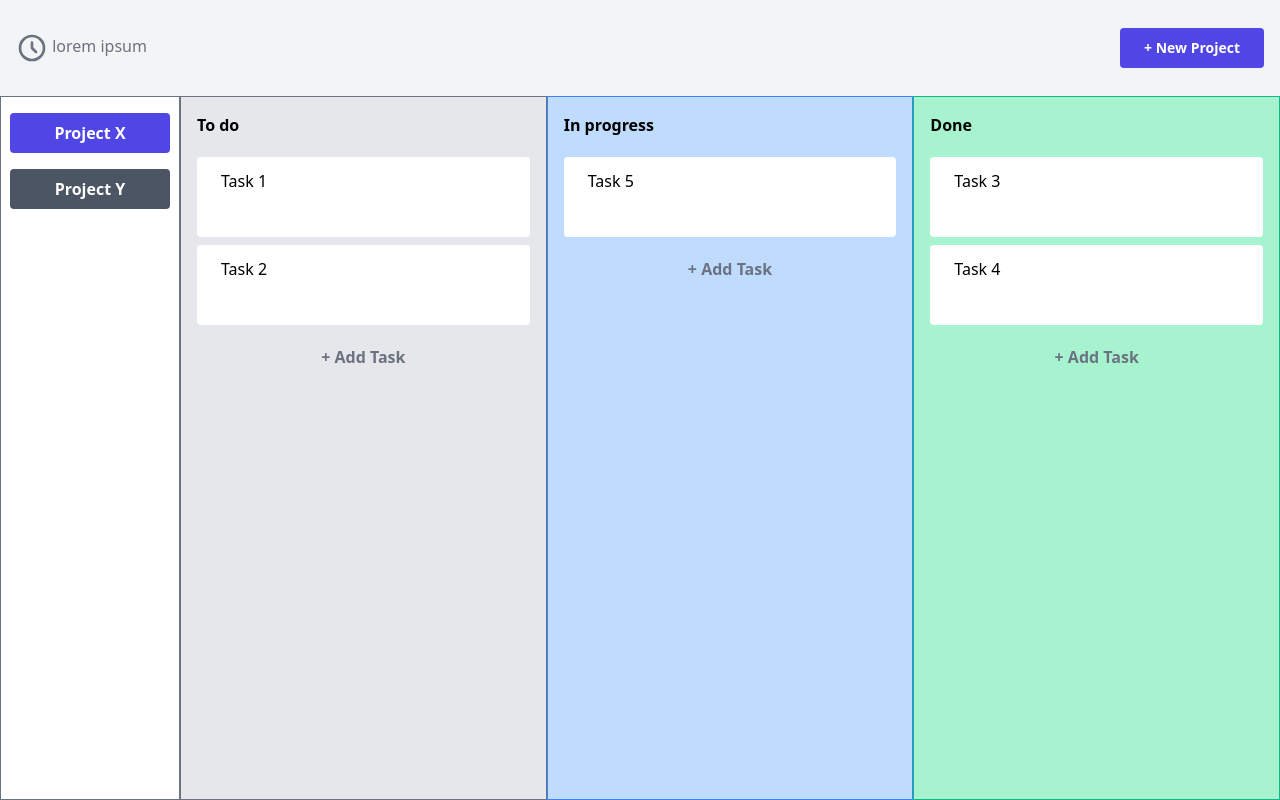
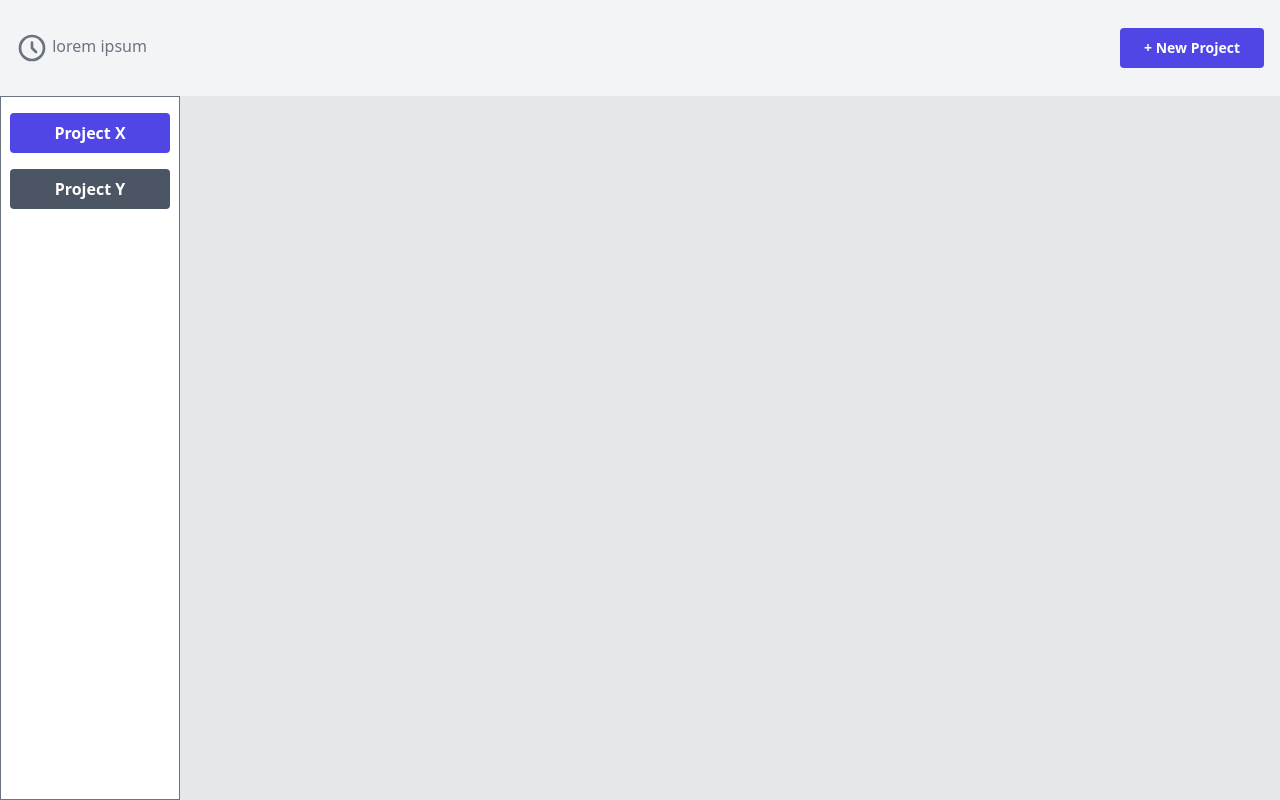
Before and after one commit to adonis-on-github/assignment-02, a website: page public/index.html in a window 1280 px wide. Drawn offline with nearby package versions, Linux system fonts and the light colour scheme; files that its build step writes are made by us from their sources; files whose address does not match are found by name.

Commit message:
Remove dummy structure

```diff
--- a/public/index.html
+++ b/public/index.html
@@ -93,48 +93,6 @@
 
         <!-- Row2: col 2 host categories -->
         <main id="categories" class="flex flex-row bg-gray-200 justify-items-stretch">
-
-            <!-- To do category -->
-            <div class="flex flex-col flex-auto p-4 bg-gray-200 border border-gray-500 category">
-                <h2 class="mb-5 font-bold title">To do</h2>
-
-                <div class="flex flex-col space-y-2 items">
-                    <div class="h-20 px-6 py-3 bg-white rounded">Task 1</div>
-                    <div class="h-20 px-6 py-3 bg-white rounded">Task 2</div>
-                </div>
-
-                <button class="mt-5 font-bold text-gray-500 focus:outline-none hover:text-gray-700 action">
-                    + Add Task
-                </button>
-            </div>
-
-            <!-- In progress category -->
-            <div class="flex flex-col flex-auto p-4 bg-blue-200 border border-blue-500 category">
-                <h2 class="mb-5 font-bold title">In progress</h2>
-
-                <div class="flex flex-col space-y-2 items">
-                    <div class="h-20 px-6 py-3 bg-white rounded">Task 5</div>
-                </div>
-
-                <button class="mt-5 font-bold text-gray-500 focus:outline-none hover:text-gray-700 action">
-                    + Add Task
-                </button>
-            </div>
-
-            <!-- Done category -->
-            <div class="flex flex-col flex-auto p-4 bg-green-200 border border-green-500 ">
-                <h2 class="mb-5 font-bold">Done</h2>
-
-                <div class="flex flex-col space-y-2">
-                    <div class="h-20 px-6 py-3 bg-white rounded">Task 3</div>
-                    <div class="h-20 px-6 py-3 bg-white rounded">Task 4</div>
-                </div>
-
-                <button class="mt-5 font-bold text-gray-500 focus:outline-none hover:text-gray-700 action">
-                    + Add Task
-                </button>
-            </div>
-
         </main>
     </div>
     <!-- ******************************************************************* -->
```
